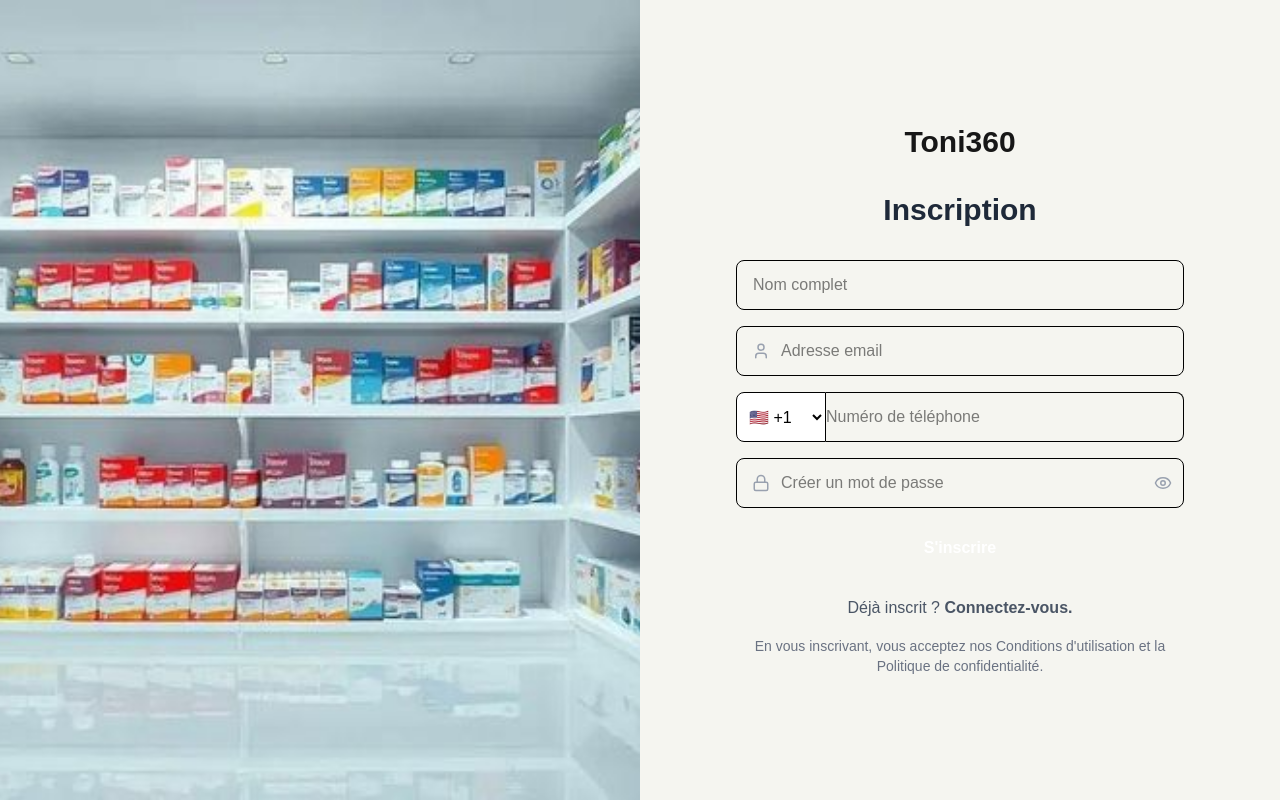
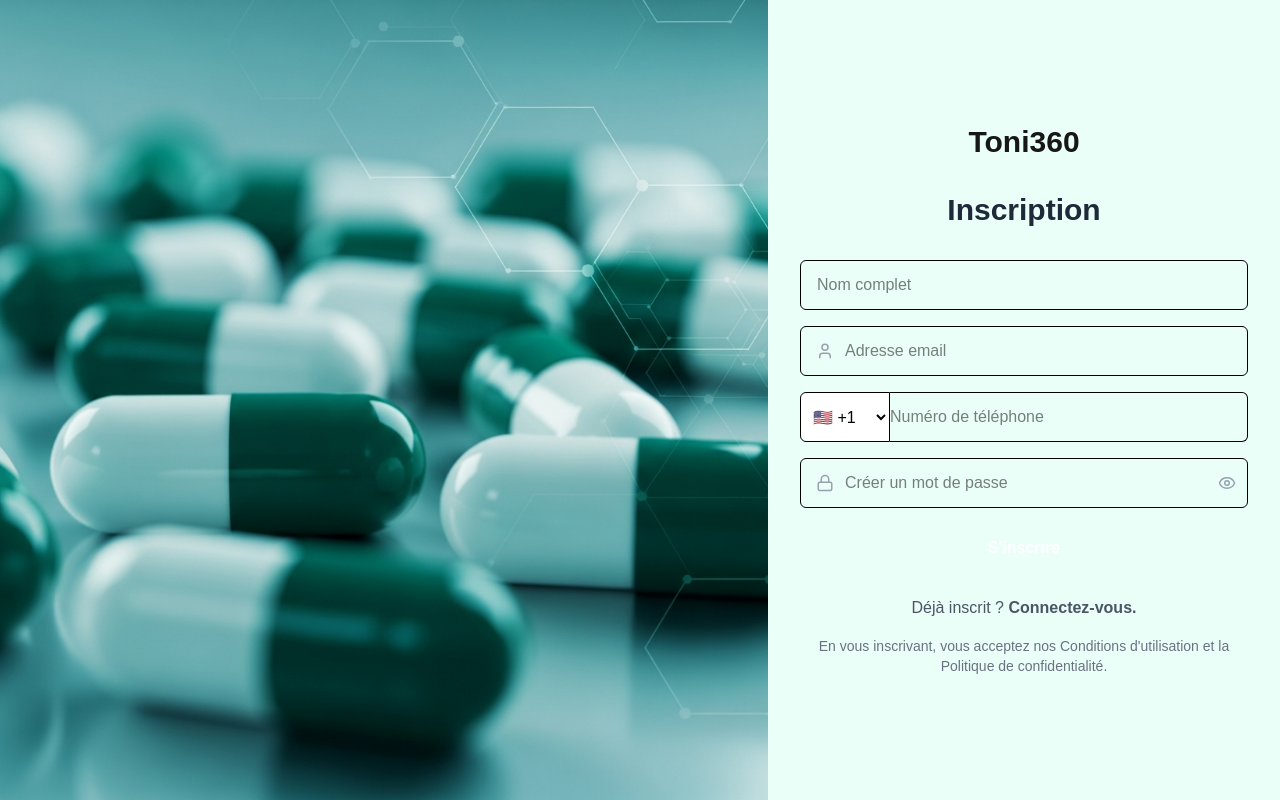
Before and after one commit to NorlanCoder/toni360-frontend, a Next.js app: page /inscription in a window 1280 px wide. Built offline with nearby package versions, Linux system fonts and the light colour scheme.

Commit message:
fix: image path and className bug on registration page
- Use correct image file ('ph 4.png') for left section
- Merge className attributes to apply all styles
- Fix layout and display issues caused by duplicate className
- Ensure background color and width classes are active

```diff
--- a/app/inscription/page.tsx
+++ b/app/inscription/page.tsx
@@ -23,15 +23,15 @@ export default function InscriptionPage() {
   return (
     <div className="flex min-h-screen">
       {/* Section Image - Gauche - Cachée sur mobile */}
-      <div className="hidden lg:block lg:w-1/2 relative">
+      <div className="hidden lg:block lg:w-3/5 relative">
         <div
           className="absolute inset-0 bg-cover bg-center"
-          style={{ backgroundImage: "url('/images/ph.jpeg')" }}
+          style={{ backgroundImage: "url('/images/ph 4.png')" }}
         />
       </div>
 
       {/* Section Formulaire - Droite */}
-      <div className="w-full lg:w-1/2 bg-[#F5F5F0] flex flex-col items-center justify-center px-6 py-12">
+      <div className="w-full lg:w-2/5 flex flex-col items-center justify-center px-6 py-12" style={{ backgroundColor: '#eafff8' }}>
         <div className="w-full max-w-md">
           {/* Logo */}
           <div className="mb-8 text-center">
@@ -54,7 +54,7 @@ export default function InscriptionPage() {
                 onChange={(e) =>
                   setFormData({ ...formData, nom: e.target.value })
                 }
-                className="w-full px-4 py-3 border border-black rounded-lg focus:outline-none focus:ring-2 focus:ring-toni-green-dark-2 text-black"
+                className="w-full px-4 py-3 border border-black rounded-md focus:outline-none focus:ring-2 focus:ring-toni-green-dark-2 text-black"
               />
             </div>
 
@@ -68,7 +68,7 @@ export default function InscriptionPage() {
                 onChange={(e) =>
                   setFormData({ ...formData, email: e.target.value })
                 }
-                className="w-full pl-11 pr-4 py-3 border border-black rounded-lg focus:outline-none focus:ring-2 focus:ring-toni-green-dark-2 text-black"
+                className="w-full pl-11 pr-4 py-3 border border-black rounded-md focus:outline-none focus:ring-2 focus:ring-toni-green-dark-2 text-black"
               />
             </div>
 
@@ -77,7 +77,7 @@ export default function InscriptionPage() {
               <select
                 value={formData.indicatif}
                 onChange={e => setFormData({ ...formData, indicatif: e.target.value })}
-                className="pl-2 pr-1 py-3 border border-black rounded-l-lg bg-white text-black focus:outline-none focus:ring-2 focus:ring-toni-green-dark-2 min-w-[90px]"
+                className="pl-2 pr-1 py-3 border border-black rounded-l-md bg-white text-black focus:outline-none focus:ring-2 focus:ring-toni-green-dark-2 min-w-[90px]"
                 style={{ fontSize: '1rem' }}
               >
                 {COUNTRY_CODES.map((c) => (
@@ -93,7 +93,7 @@ export default function InscriptionPage() {
                 onChange={(e) =>
                   setFormData({ ...formData, telephone: e.target.value })
                 }
-                className="w-full pr-4 py-3 border-t border-b border-r border-black rounded-r-lg focus:outline-none focus:ring-2 focus:ring-toni-green-dark-2 text-black"
+                className="w-full pr-4 py-3 border-t border-b border-r border-black rounded-r-md focus:outline-none focus:ring-2 focus:ring-toni-green-dark-2 text-black"
                 style={{ fontSize: '1rem' }}
               />
             </div>
@@ -108,7 +108,7 @@ export default function InscriptionPage() {
                 onChange={(e) =>
                   setFormData({ ...formData, password: e.target.value })
                 }
-                className="w-full pl-11 pr-12 py-3 border border-black rounded-lg focus:outline-none focus:ring-2 focus:ring-toni-green-dark-2 text-black"
+                className="w-full pl-11 pr-12 py-3 border border-black rounded-md focus:outline-none focus:ring-2 focus:ring-toni-green-dark-2 text-black"
               />
               <button
                 type="button"
@@ -122,7 +122,7 @@ export default function InscriptionPage() {
             {/* Bouton S'inscrire */}
             <button
               type="submit"
-              className="w-full bg-toni-green-dark-2 text-white font-bold py-3 rounded-lg hover:bg-toni-green-dark transition"
+              className="w-full bg-toni-green-dark-2 text-white font-bold py-3 rounded-md hover:bg-toni-green-dark transition"
             >
               S&apos;inscrire
             </button>
```
Also changed, not shown: public/images/ph 4.png (added).
